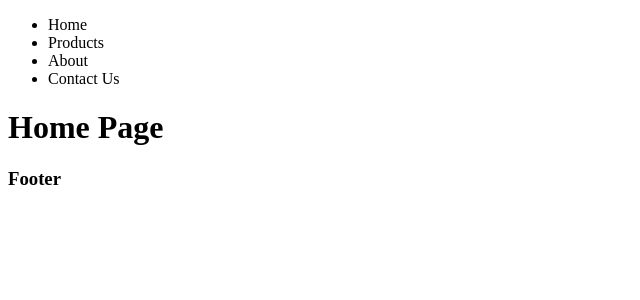
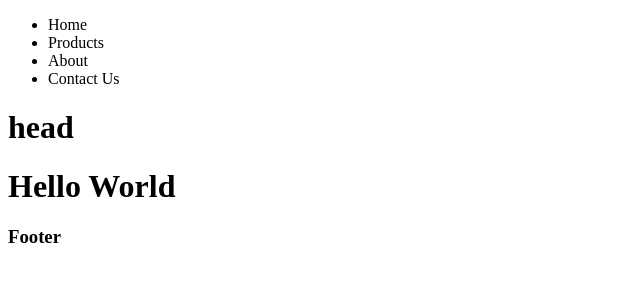
Before and after one commit to Salam-Kachi/React-AbdAlrahman, a JavaScript app: page / in a window 1280 px wide. Shown: the top 300 px of the page, without its empty margins (0-640 px from the left). Built offline with nearby package versions, Linux system fonts and the light colour scheme.

Commit message:
Export Default و Named Export

```diff
--- a/src/App.js
+++ b/src/App.js
@@ -1,6 +1,7 @@
 import Home from "./Home";
 import Header from "./Header";
 import Footer from "./Footer";
+// import AnyName from "./Data";
 function App() {
   return (
     <>
--- /dev/null
+++ b/src/Data.js
@@ -0,0 +1,7 @@
+export const Head = () => {
+  return <h1>head</h1>;
+};
+
+export default function Hello() {
+  return <h1>Hello World</h1>;
+}
--- a/src/Home.js
+++ b/src/Home.js
@@ -1,4 +1,11 @@
+import Hello,{ Head } from "./Data";
+
 const Home = () => {
-  return <h1>Home Page</h1>;
+  return (
+    <>
+      <Head />
+      <Hello/>
+    </>
+  );
 };
 export default Home;
```
